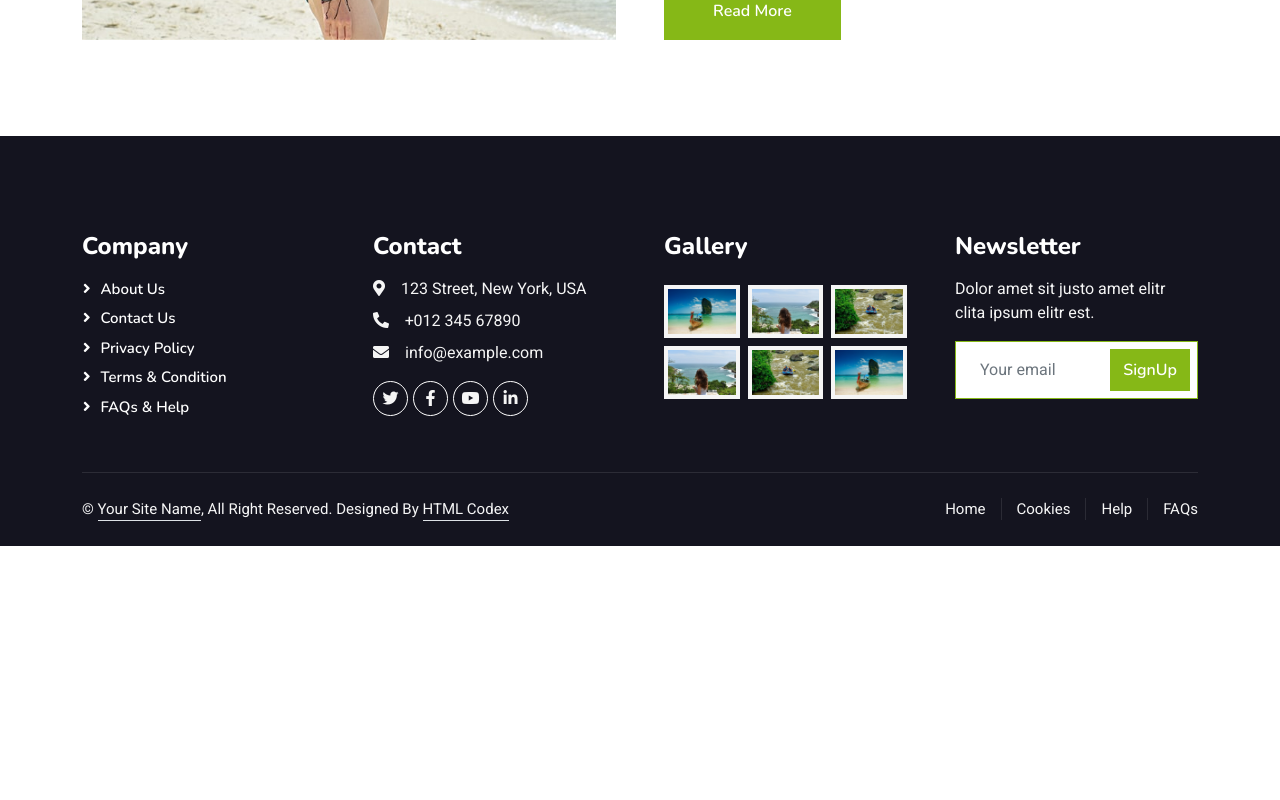
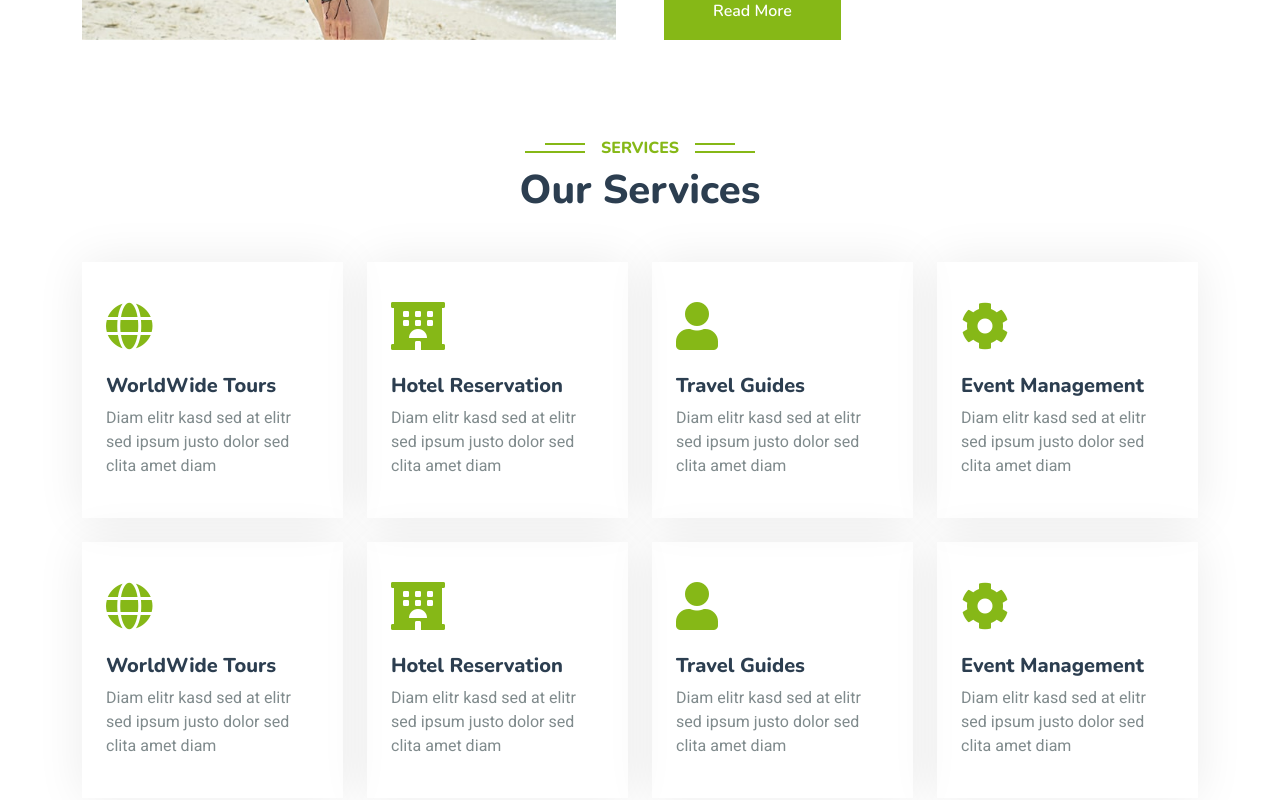
Before and after one commit to TanyaStefanova/movie-app, a React (Vite) app in the folder client/: page / in a window 1280 px wide. Shown: the part 1240-2040 px from the top of the page. Before the commit the page ends 1786 px from the top, so only its background shows below. Built offline with nearby package versions, Linux system fonts and the light colour scheme.

Commit message:
Add Services

```diff
--- a/client/src/App.jsx
+++ b/client/src/App.jsx
@@ -5,6 +5,7 @@ import HeroBanner from "./components/hero-banner/HeroBanner";
 import Footer from "./components/footer/Footer";
 import BackToTopButton from "./components/back-to-top-button/BackToTopButton";
 import AboutUs from "./components/about-us/AboutUs";
+import Services from "./components/services/Services";
 
 function App() {
 
@@ -14,6 +15,7 @@ function App() {
      <Navigation />
      <HeroBanner />
      <AboutUs />
+     <Services />
      <Footer />
      <BackToTopButton />
     </>
--- /dev/null
+++ b/client/src/components/services/Services.jsx
@@ -0,0 +1,86 @@
+export default function Services (){
+    return (
+        <div className="container-xxl py-5">
+        <div className="container">
+            <div className="text-center wow fadeInUp" data-wow-delay="0.1s">
+                <h6 className="section-title bg-white text-center text-primary px-3">Services</h6>
+                <h1 className="mb-5">Our Services</h1>
+            </div>
+            <div className="row g-4">
+                <div className="col-lg-3 col-sm-6 wow fadeInUp" data-wow-delay="0.1s">
+                    <div className="service-item rounded pt-3">
+                        <div className="p-4">
+                            <i className="fa fa-3x fa-globe text-primary mb-4"></i>
+                            <h5>WorldWide Tours</h5>
+                            <p>Diam elitr kasd sed at elitr sed ipsum justo dolor sed clita amet diam</p>
+                        </div>
+                    </div>
+                </div>
+                <div className="col-lg-3 col-sm-6 wow fadeInUp" data-wow-delay="0.3s">
+                    <div className="service-item rounded pt-3">
+                        <div className="p-4">
+                            <i className="fa fa-3x fa-hotel text-primary mb-4"></i>
+                            <h5>Hotel Reservation</h5>
+                            <p>Diam elitr kasd sed at elitr sed ipsum justo dolor sed clita amet diam</p>
+                        </div>
+                    </div>
+                </div>
+                <div className="col-lg-3 col-sm-6 wow fadeInUp" data-wow-delay="0.5s">
+                    <div className="service-item rounded pt-3">
+                        <div className="p-4">
+                            <i className="fa fa-3x fa-user text-primary mb-4"></i>
+                            <h5>Travel Guides</h5>
+                            <p>Diam elitr kasd sed at elitr sed ipsum justo dolor sed clita amet diam</p>
+                        </div>
+                    </div>
+                </div>
+                <div className="col-lg-3 col-sm-6 wow fadeInUp" data-wow-delay="0.7s">
+                    <div className="service-item rounded pt-3">
+                        <div className="p-4">
+                            <i className="fa fa-3x fa-cog text-primary mb-4"></i>
+                            <h5>Event Management</h5>
+                            <p>Diam elitr kasd sed at elitr sed ipsum justo dolor sed clita amet diam</p>
+                        </div>
+                    </div>
+                </div>
+                <div className="col-lg-3 col-sm-6 wow fadeInUp" data-wow-delay="0.1s">
+                    <div className="service-item rounded pt-3">
+                        <div className="p-4">
+                            <i className="fa fa-3x fa-globe text-primary mb-4"></i>
+                            <h5>WorldWide Tours</h5>
+                            <p>Diam elitr kasd sed at elitr sed ipsum justo dolor sed clita amet diam</p>
+                        </div>
+                    </div>
+                </div>
+                <div className="col-lg-3 col-sm-6 wow fadeInUp" data-wow-delay="0.3s">
+                    <div className="service-item rounded pt-3">
+                        <div className="p-4">
+                            <i className="fa fa-3x fa-hotel text-primary mb-4"></i>
+                            <h5>Hotel Reservation</h5>
+                            <p>Diam elitr kasd sed at elitr sed ipsum justo dolor sed clita amet diam</p>
+                        </div>
+                    </div>
+                </div>
+                <div className="col-lg-3 col-sm-6 wow fadeInUp" data-wow-delay="0.5s">
+                    <div className="service-item rounded pt-3">
+                        <div className="p-4">
+                            <i className="fa fa-3x fa-user text-primary mb-4"></i>
+                            <h5>Travel Guides</h5>
+                            <p>Diam elitr kasd sed at elitr sed ipsum justo dolor sed clita amet diam</p>
+                        </div>
+                    </div>
+                </div>
+                <div className="col-lg-3 col-sm-6 wow fadeInUp" data-wow-delay="0.7s">
+                    <div className="service-item rounded pt-3">
+                        <div className="p-4">
+                            <i className="fa fa-3x fa-cog text-primary mb-4"></i>
+                            <h5>Event Management</h5>
+                            <p>Diam elitr kasd sed at elitr sed ipsum justo dolor sed clita amet diam</p>
+                        </div>
+                    </div>
+                </div>
+            </div>
+        </div>
+    </div>
+    );
+}
```
